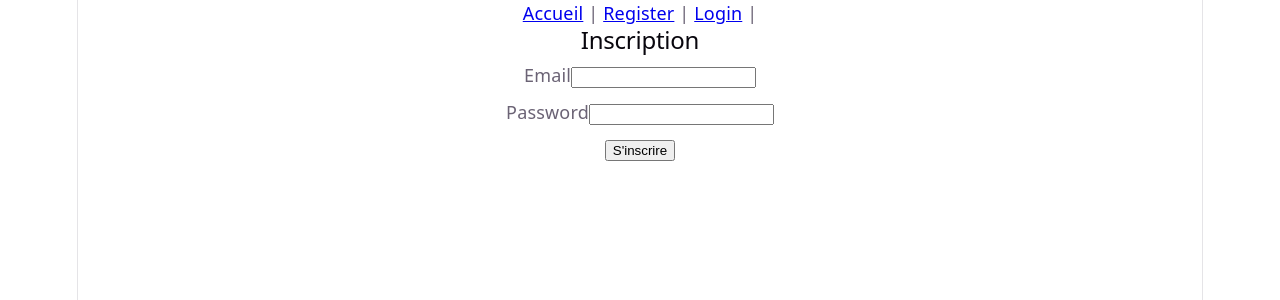
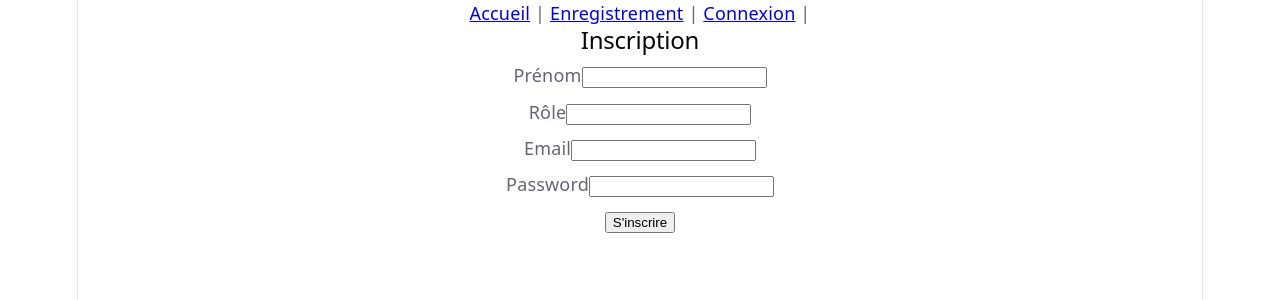
Before and after one commit to Vero2583/restaurant-bremontier, a React (Vite) app in the folder frontend/: page /register in a window 1280 px wide. Shown: the top 300 px of the page. Built offline with nearby package versions, Linux system fonts and the light colour scheme; no server answers.

Commit message:
modif d'appelation

```diff
--- a/frontend/src/components/Navbar.jsx
+++ b/frontend/src/components/Navbar.jsx
@@ -22,9 +22,9 @@ const Navbar = () => {
       {!user && (
         <>
           {" | "}
-          <Link to="/register">Register</Link>
+          <Link to="/Register">Enregistrement</Link>
           {" | "}
-          <Link to="/login">Login</Link>
+          <Link to="/Login">Connexion</Link>
           {" | "}
         </>
       )}
--- a/frontend/src/pages/Register.jsx
+++ b/frontend/src/pages/Register.jsx
@@ -6,6 +6,18 @@ const Register = () => {
   const navigate = useNavigate();
 
   const fields = [
+    {
+      name: "prénom",
+      label: "Prénom",
+      type: "prénom",
+      validation: {required: "requis"},
+    },
+    {
+      name: "rôle",
+      label: "Rôle",
+      type: "rôle",
+      validation: {required: "requis"},
+    },
     {
       name: "email",
       label: "Email",
@@ -23,6 +35,8 @@ const Register = () => {
 
   const onSubmit = async (data) => {
     const formData = new FormData();
+    formData.append("prénom", data.prénom);
+    formData.append("rôle", data.rôle);
     formData.append("email", data.email);
     formData.append("password", data.password);
 
```
